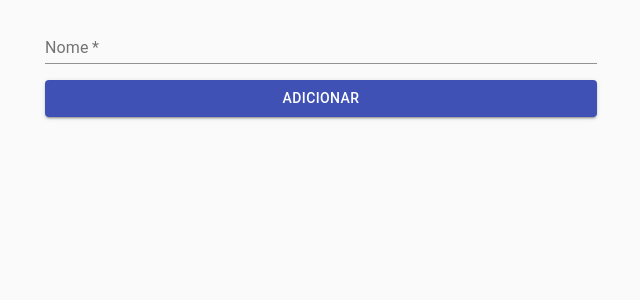
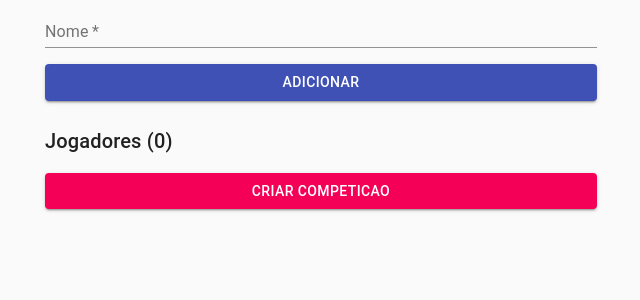
Before and after one commit to MarcelReis/ptk, a React (Create React App) app: page /criar in a window 1280 px wide. Shown: the top 300 px of the page, without its empty margins (319-959 px from the left). Built offline with nearby package versions, Linux system fonts and the light colour scheme.

Commit message:
feat: basic duo listing

```diff
--- a/package.json
+++ b/package.json
@@ -12,6 +12,7 @@
     "@types/node": "^12.0.0",
     "@types/react": "^17.0.0",
     "@types/react-dom": "^17.0.0",
+    "@types/react-router-dom": "^5.1.7",
     "react": "^17.0.1",
     "react-dom": "^17.0.1",
     "react-router-dom": "^5.2.0",
--- a/src/App.tsx
+++ b/src/App.tsx
@@ -1,16 +1,26 @@
-import Container from "@material-ui/core/Container";
 import React, { useState } from "react";
 
-import PlayerForm from "./components/PlayerForm";
-import PlayerList from "./components/PlayerList";
+import { Switch, Route, Redirect, useHistory } from "react-router-dom";
 
-type Player = {
+import shuffle from "./libs/shuffle";
+import Competition from "./pages/Competition";
+import CreateCompetition from "./pages/CreateCompetition";
+
+export type Player = {
   name: string;
   color: string;
 };
 
+type Team = Player[];
+
+export type ContestState = {
+  teams: Team[];
+};
+
 function App() {
+  const history = useHistory();
   const [players, setPlayers] = useState<Player[]>([]);
+  const [contest, setContest] = useState<ContestState>({ teams: [] });
 
   const addPlayer = (player: Player) => {
     setPlayers((players) => [...players, player]);
@@ -22,13 +32,42 @@ function App() {
     );
   };
 
+  const createContest = () => {
+    const shuffledPlayers = shuffle([...players]);
+
+    const newContest = shuffledPlayers.reduce(
+      (contest, player, index) => {
+        const teamIndex = Math.floor(index / 2);
+
+        contest.teams[teamIndex] = [
+          ...(contest.teams[teamIndex] ?? []),
+          player,
+        ];
+
+        return contest;
+      },
+      { ...contest }
+    );
+
+    setContest(newContest);
+    history.push("/competicao");
+  };
+
   return (
-    <>
-      <Container maxWidth="sm">
-        <PlayerList players={players} removePlayer={removePlayer} />
-        <PlayerForm addPlayer={addPlayer} />
-      </Container>
-    </>
+    <Switch>
+      <Route path="/criar" exact>
+        <CreateCompetition
+          addPlayer={addPlayer}
+          removePlayer={removePlayer}
+          createContest={createContest}
+          players={players}
+        />
+      </Route>
+      <Route path="/competicao" exact>
+        <Competition contest={contest} />
+      </Route>
+      <Redirect to="/criar" />
+    </Switch>
   );
 }
 
--- a/src/components/PlayerList.tsx
+++ b/src/components/PlayerList.tsx
@@ -8,6 +8,8 @@ import ListItemText from "@material-ui/core/ListItemText";
 import FaceIcon from "@material-ui/icons/Face";
 import React from "react";
 import ListItemAvatar from "@material-ui/core/ListItemAvatar";
+import Typography from "@material-ui/core/Typography";
+import Box from "@material-ui/core/Box";
 
 type Player = {
   name: string;
@@ -21,6 +23,8 @@ type PropsType = {
 
 function PlayerList(props: PropsType) {
   return (
+    <Box pt={3}>
+      <Typography variant="h6">Jogadores ({props.players.length})</Typography>
       <List>
         {props.players.map((player) => (
           <ListItem key={player.name} disableGutters>
@@ -42,6 +46,7 @@ function PlayerList(props: PropsType) {
           </ListItem>
         ))}
       </List>
+    </Box>
   );
 }
 
--- a/src/index.tsx
+++ b/src/index.tsx
@@ -3,10 +3,13 @@ import ReactDOM from "react-dom";
 import App from "./App";
 import reportWebVitals from "./reportWebVitals";
 import CssBaseline from "@material-ui/core/CssBaseline";
+import { BrowserRouter } from "react-router-dom";
 
 ReactDOM.render(
   <React.StrictMode>
-    <App />
+    <BrowserRouter>
+      <App />
+    </BrowserRouter>
     <CssBaseline />
   </React.StrictMode>,
   document.getElementById("root")
--- /dev/null
+++ b/src/libs/shuffle/index.tsx
@@ -0,0 +1,18 @@
+function shuffle<T>(array: T[]): T[] {
+  let currentIndex = array.length,
+    temporaryValue,
+    randomIndex;
+
+  while (0 !== currentIndex) {
+    randomIndex = Math.floor(Math.random() * currentIndex);
+    currentIndex -= 1;
+
+    temporaryValue = array[currentIndex];
+    array[currentIndex] = array[randomIndex];
+    array[randomIndex] = temporaryValue;
+  }
+
+  return array;
+}
+
+export default shuffle;
--- /dev/null
+++ b/src/pages/Competition.tsx
@@ -0,0 +1,27 @@
+import React from "react";
+import { Redirect } from "react-router-dom";
+import { ContestState } from "../App";
+
+type PropsType = {
+  contest: ContestState;
+};
+
+function Competition(props: PropsType) {
+  if (!props.contest.teams.length) {
+    return <Redirect to="/criar" />;
+  }
+
+  return (
+    <div>
+      <ul>
+        {props.contest.teams.map(([player1, player2], index) => (
+          <li key={index}>
+            {player1.name} - {player2.name}
+          </li>
+        ))}
+      </ul>
+    </div>
+  );
+}
+
+export default Competition;
--- /dev/null
+++ b/src/pages/CreateCompetition.tsx
@@ -0,0 +1,34 @@
+import Button from "@material-ui/core/Button";
+import Container from "@material-ui/core/Container";
+import React from "react";
+
+import { Player } from "../App";
+import PlayerForm from "../components/PlayerForm";
+import PlayerList from "../components/PlayerList";
+
+type PropsType = {
+  addPlayer: (player: Player) => void;
+  removePlayer: (playerName: string) => void;
+  createContest: () => void;
+  players: Player[];
+};
+
+function CreateCompetition(props: PropsType) {
+  return (
+    <Container maxWidth="sm">
+      <PlayerForm addPlayer={props.addPlayer} />
+      <PlayerList players={props.players} removePlayer={props.removePlayer} />
+
+      <Button
+        variant="contained"
+        color="secondary"
+        fullWidth
+        onClick={props.createContest}
+      >
+        Criar competicao
+      </Button>
+    </Container>
+  );
+}
+
+export default CreateCompetition;
```
Also changed, not shown: 1 other file (tests, documents, lock files or other folders). Lines whose indentation alone changed are shown as unchanged.
